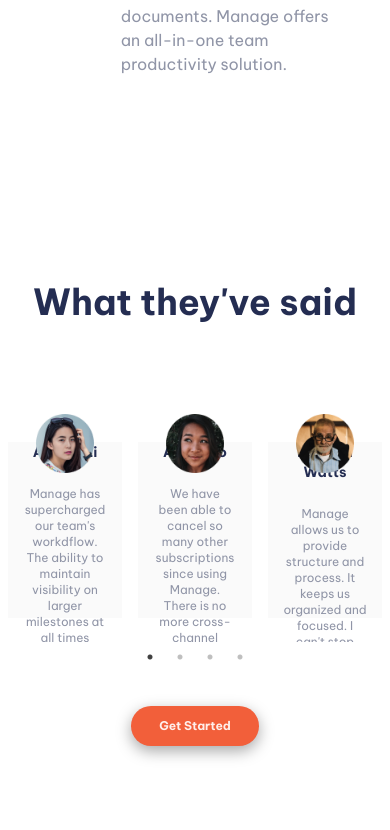
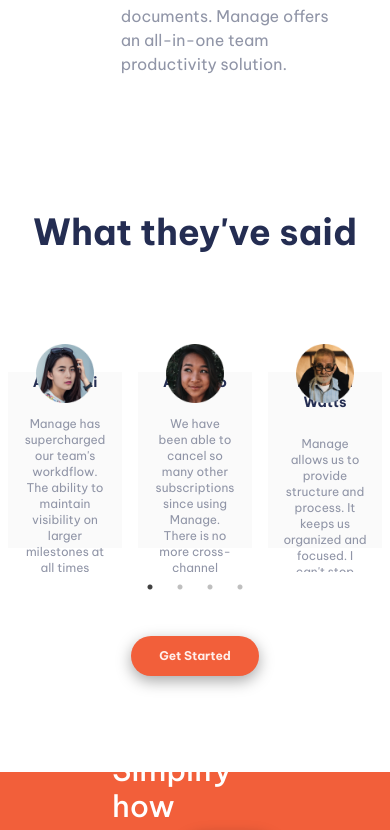
Before and after one commit to chrisgibbo/Manage-Landing-Page, a React (Create React App) app in the folder manage-landing-page/: page / in a window 390 px wide. Shown: the part 2068-2898 px from the top of the page. Built offline with nearby package versions, Linux system fonts and the light colour scheme.

Commit message:
add css style on div for mobile

```diff
--- a/manage-landing-page/src/testimonialSection.js
+++ b/manage-landing-page/src/testimonialSection.js
@@ -5,7 +5,7 @@ import "./App.css";
 
 function testimonialSection() {
   return (
-    <div className="text-center flex flex-col justify-center pb-12 h-screen box-border font-BeVietnamPro">
+    <div className="text-center flex flex-col justify-center pb-12 h-screen font-BeVietnamPro max-md:h-fit max-lg:py-24">
       <div className="mb-16">
         <h1 className="text-4xl font-bold darkBlue pb-20">What they've said</h1>
         <SimpleSlider />
```
